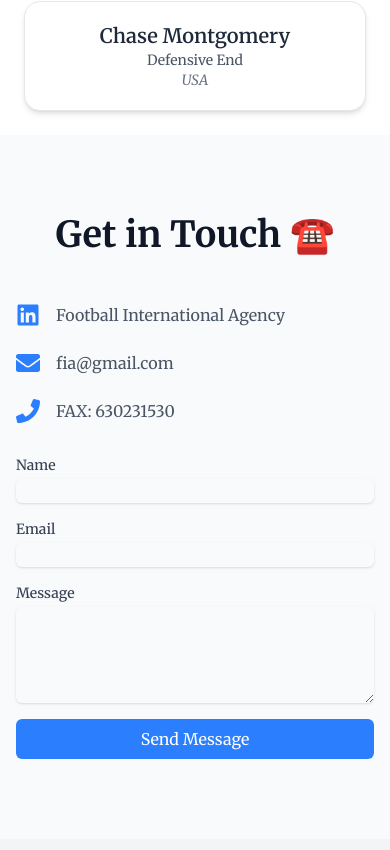
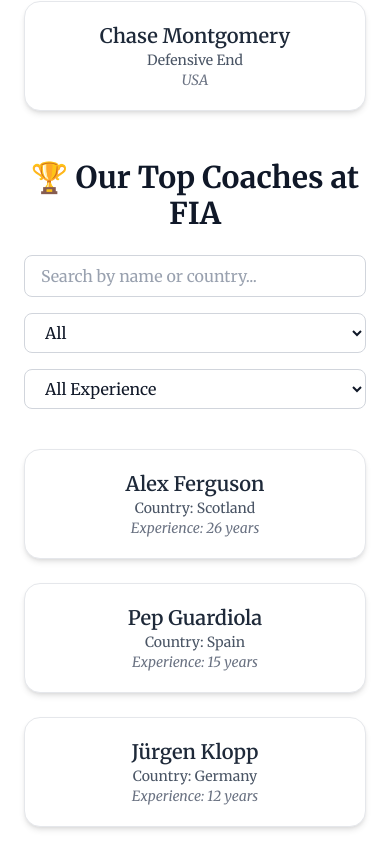
Before and after one commit to gorkazabarte/football, a React (Vite) app in the folder source/frontend/: page / in a window 390 px wide. Shown: the part 3923-4773 px from the top of the page. Built offline with nearby package versions, Linux system fonts and the light colour scheme; the HTML template or start-up script is replaced by a standard one.

Commit message:
FIA-1 Add search for coaches

```diff
--- a/source/frontend/src/App.tsx
+++ b/source/frontend/src/App.tsx
@@ -6,6 +6,7 @@
 import AddCoach from './components/AddCoach'
 import AddPlayer from './components/AddPlayer'
 import AddTeam from './components/AddTeam'
+import Coach from './components/Coach'
 import Contact from './components/Contact'
 import Countries from './components/Countries'
 import Players from './components/Players'
@@ -17,6 +18,7 @@
       <About />
       <Countries />
       <Players />
+      <Coach />
       <Contact />
     </>
   )
@@ -77,7 +79,7 @@
               {/* Desktop Navigation */}
               <div className="hidden md:flex items-center space-x-8">
                 {isHomePage &&
-                  ['about', 'countries', 'players', 'contact'].map((id) => (
+                  ['about', 'coach', 'countries', 'players', 'contact'].map((id) => (
                     <a key={id} href={`#${id}`} onClick={(e) => handleNavLinkClick(e, id)} className="text-gray-600 hover:text-gray-950 dark:text-gray-300 dark:hover:text-gray-400 transition-colors duration-200">
                       {id.charAt(0).toUpperCase() + id.slice(1)}
                     </a>
@@ -121,7 +123,7 @@
             <div className="md:hidden py-4">
               <div className="flex flex-col space-y-4">
                 {isHomePage &&
-                  ['about', 'countries', 'players', 'contact'].map((id) => (
+                  ['about', 'coach', 'countries', 'players', 'contact'].map((id) => (
                     <a key={id} href={`#${id}`} className="text-gray-600 hover:text-gray-950 dark:text-gray-300 dark:hover:text-gray-400 transition-colors duration-200" onClick={(e) => handleNavLinkClick(e, id)}>
                       {id.charAt(0).toUpperCase() + id.slice(1)}
                     </a>
--- /dev/null
+++ b/source/frontend/src/components/Coach.tsx
@@ -0,0 +1,130 @@
+import React, { useState } from "react";
+import { motion } from "framer-motion";
+
+const coaches = [
+  { id: "1", name: "Alex Ferguson", country: "Scotland", experience: 26 },
+  { id: "2", name: "Pep Guardiola", country: "Spain", experience: 15 },
+  { id: "3", name: "Jürgen Klopp", country: "Germany", experience: 12 },
+  { id: "4", name: "Carlo Ancelotti", country: "Italy", experience: 30 },
+  { id: "5", name: "Zinedine Zidane", country: "France", experience: 8 },
+  { id: "6", name: "Jose Mourinho", country: "Portugal", experience: 20 },
+  { id: "7", name: "Diego Simeone", country: "Argentina", experience: 10 },
+  { id: "8", name: "Thomas Tuchel", country: "Germany", experience: 9 },
+];
+
+const Coach: React.FC = () => {
+  const [query, setQuery] = useState("");
+  const [selectedCountry, setSelectedCountry] = useState("All");
+  const [selectedExperience, setSelectedExperience] = useState("All");
+
+  const countries = ["All", ...Array.from(new Set(coaches.map(c => c.country)))];
+  const experienceLevels = ["All", "0-5", "6-10", "11+"];
+
+  const filteredCoaches = coaches.filter(coach => {
+    const matchesQuery =
+      coach.name.toLowerCase().includes(query.toLowerCase()) ||
+      coach.country.toLowerCase().includes(query.toLowerCase());
+
+    const matchesCountry = selectedCountry === "All" || coach.country === selectedCountry;
+
+    let matchesExperience = true;
+    if (selectedExperience !== "All") {
+      const exp = coach.experience;
+      if (selectedExperience === "0-5") matchesExperience = exp <= 5;
+      else if (selectedExperience === "6-10") matchesExperience = exp >= 6 && exp <= 10;
+      else if (selectedExperience === "11+") matchesExperience = exp >= 11;
+    }
+
+    return matchesQuery && matchesCountry && matchesExperience;
+  });
+
+  return (
+    <div
+      id="coach"
+      className="scroll-mt-20 p-6 md:p-10 bg-white dark:bg-gray-900 min-h-screen transition-colors duration-300"
+    >
+      <div className="max-w-6xl mx-auto">
+        <h1 className="text-3xl md:text-5xl font-bold text-center text-gray-900 dark:text-white mb-6">
+          🏆 Our Top Coaches at FIA
+        </h1>
+
+        {/* Filters */}
+        <div className="flex flex-col md:flex-row md:items-center gap-4 mb-10">
+          <input
+            type="text"
+            placeholder="Search by name or country..."
+            value={query}
+            onChange={(e) => setQuery(e.target.value)}
+            className="w-full md:w-1/2 px-4 py-2 rounded-lg border border-gray-300 dark:border-gray-600 bg-white dark:bg-gray-800 text-gray-900 dark:text-gray-100 placeholder-gray-400 dark:placeholder-gray-500 focus:outline-none focus:ring-2 focus:ring-blue-500 transition"
+          />
+
+          <select
+            value={selectedCountry}
+            onChange={(e) => setSelectedCountry(e.target.value)}
+            className="w-full md:w-1/4 px-4 py-2 rounded-lg border border-gray-300 dark:border-gray-600 bg-white dark:bg-gray-800 text-gray-900 dark:text-gray-100 focus:outline-none focus:ring-2 focus:ring-blue-500 transition"
+          >
+            {countries.map((country) => (
+              <option key={country} value={country}>
+                {country}
+              </option>
+            ))}
+          </select>
+
+          <select
+            value={selectedExperience}
+            onChange={(e) => setSelectedExperience(e.target.value)}
+            className="w-full md:w-1/4 px-4 py-2 rounded-lg border border-gray-300 dark:border-gray-600 bg-white dark:bg-gray-800 text-gray-900 dark:text-gray-100 focus:outline-none focus:ring-2 focus:ring-blue-500 transition"
+          >
+            {experienceLevels.map((level) => (
+              <option key={level} value={level}>
+                {level === "All" ? "All Experience" : level + " years"}
+              </option>
+            ))}
+          </select>
+        </div>
+
+        {/* Coach Cards */}
+        <motion.div
+          className="grid grid-cols-1 sm:grid-cols-2 md:grid-cols-3 lg:grid-cols-4 gap-6"
+          initial="hidden"
+          animate="visible"
+          variants={{
+            visible: {
+              transition: {
+                staggerChildren: 0.1,
+              },
+            },
+          }}
+        >
+          {filteredCoaches.length > 0 ? (
+            filteredCoaches.map((coach) => (
+              <motion.div
+                key={coach.id}
+                className="bg-white dark:bg-gray-800 border border-gray-200 dark:border-gray-700 rounded-2xl shadow-md hover:shadow-xl p-5 text-center transition duration-300"
+                whileHover={{ scale: 1.05 }}
+                variants={{
+                  hidden: { opacity: 0, y: 20 },
+                  visible: { opacity: 1, y: 0 },
+                }}
+              >
+                <h2 className="text-xl font-semibold text-gray-800 dark:text-white">
+                  {coach.name}
+                </h2>
+                <p className="text-sm text-gray-600 dark:text-gray-300">Country: {coach.country}</p>
+                <p className="text-sm text-gray-500 dark:text-gray-400 italic">
+                  Experience: {coach.experience} years
+                </p>
+              </motion.div>
+            ))
+          ) : (
+            <p className="text-center col-span-full text-gray-500 dark:text-gray-400">
+              No coaches match your filters.
+            </p>
+          )}
+        </motion.div>
+      </div>
+    </div>
+  );
+};
+
+export default Coach;
```
